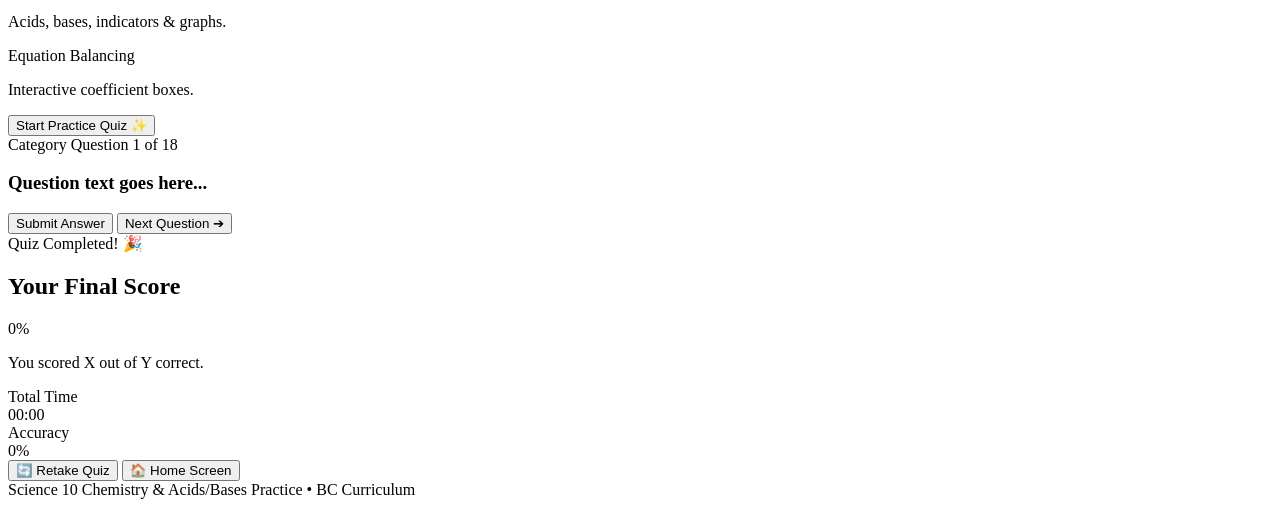
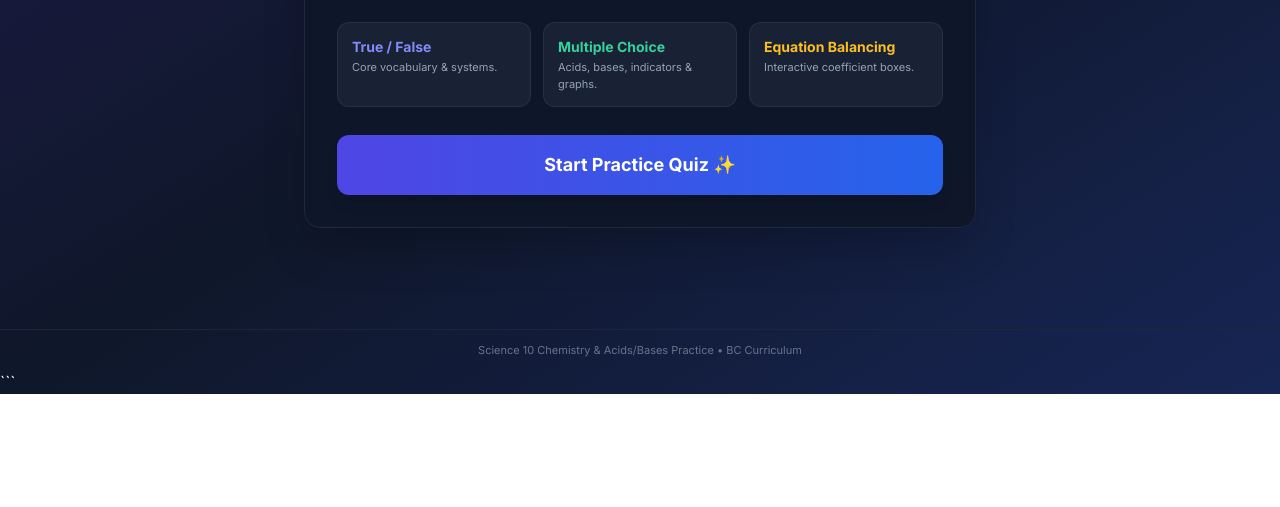
Before and after one commit to Raj7893/ScienceTest, a plain HTML site: page index.html in a window 1280 px wide. Shown: the part 406-913 px from the top of the page. After the commit the page ends 800 px from the top, so only its background shows below. Drawn offline with nearby package versions, Linux system fonts and the light colour scheme.

````diff
--- a/index.html
+++ b/index.html
@@ -1,3 +1,20 @@
+<!DOCTYPE html>
+<html lang="en">
+<head>
+    <meta charset="UTF-8">
+    <meta name="viewport" content="width=device-width, initial-scale=1.0, maximum-scale=1.0, user-scalable=no">
+    <title>Science 10 Chemistry & Acids/Bases Master Quiz</title>
+    <!-- Tailwind CSS CDN -->
+    <script src="https://cdn.tailwindcss.com"></script>
+    <!-- Inter Font -->
+    <link href="https://fonts.googleapis.com/css2?family=Inter:wght@300;400;500;600;700&display=swap" rel="stylesheet">
+    <style>
+        body { font-family: 'Inter', sans-serif; -webkit-tap-highlight-color: transparent; }
+        .coeff-input { width: 44px; height: 44px; text-align: center; }
+    </style>
+</head>
+<body class="bg-gradient-to-br from-indigo-950 via-slate-900 to-blue-950 min-h-screen text-slate-100 flex flex-col justify-between selection:bg-indigo-500 selection:text-white">
+
     <!-- Top Header -->
     <header class="w-full bg-slate-900/90 border-b border-slate-800 backdrop-blur-md sticky top-0 z-50 px-4 sm:px-6 py-3 flex justify-between items-center shadow-lg">
         <div class="flex items-center space-x-2 sm:space-x-3">
@@ -551,3 +568,6 @@
             setTimeout(() => toast.remove(), 2500);
         }
     </script>
+</body>
+</html>
+```
````
Lines whose indentation alone changed are shown as unchanged.
